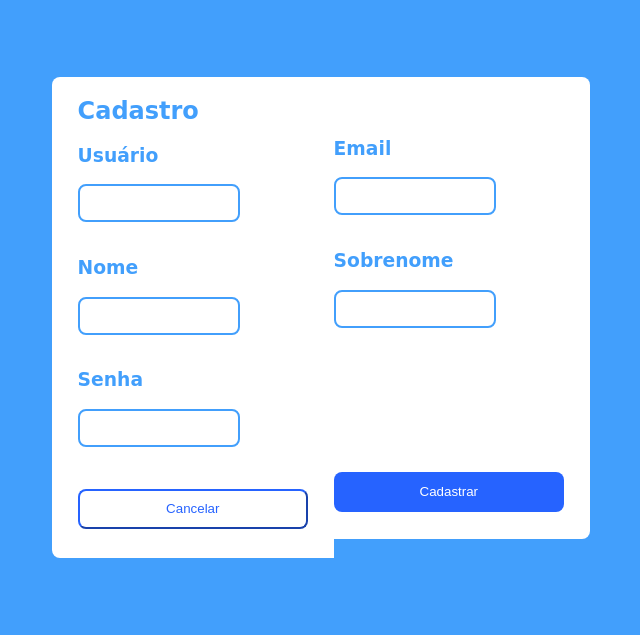
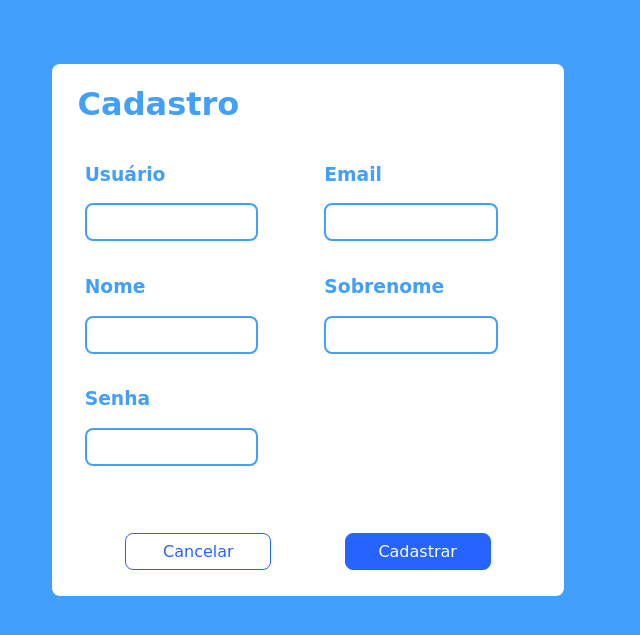
Before and after one commit to ArthurSMR/rolling-tetris, a PHP site: page /cadastro.html in a window 1280 px wide. Shown: the part 77-712 px from the top of the page, without its empty margins (332-972 px from the left). Run offline with PHP 8.4, Linux system fonts and the light colour scheme; some web fonts are replaced.

Commit message:
register page refactoring

```diff
--- a/cadastro.html
+++ b/cadastro.html
@@ -19,13 +19,14 @@
         </div>
     </header>
 
+    <div class="main-container">
         <div class="corpo-cadastro">
+            <h1 class="form-title">
+                Cadastro
+            </h1>
 
-        <div class="info_esquerda">
-            <h2>
-                Cadastro
-            </h2>
-            <form action="">
+            <form>
+                <div class="first-column">
                     <h3>
                         Usuário
                     </h3>
@@ -38,14 +39,9 @@
                         Senha
                     </h3>
                     <input type="password"> <br>
-                <a href="index.html">
-                    <button class="cancelar" type="button">Cancelar</button> <br>
-                </a>
-            </form>
                 </div>
 
-        <div class="info_direita">
-            <form action="">
+                <div class="second-column">
                     <h3>
                         Email
                     </h3>
@@ -54,10 +50,13 @@
                         Sobrenome
                     </h3>
                     <input> <br>
-                <a href="index.html">
-                    <button class="cadastrar" type="button">Cadastrar</button> <br>
-                </a>
+                </div>
             </form>
+
+            <div class="buttons-container">
+                <a class="cancelar" href="index.html">Cancelar</a>
+                <a class="cadastrar" href="index.html">Cadastrar</a>
+            </div>
         </div>
     </div>
 </body>
--- a/css/styles.css
+++ b/css/styles.css
@@ -423,32 +423,66 @@ button.cadastro {
 
 /* Cadastro */
 
-.corpo-cadastro,
-.info_direita,
-.info_esquerda {
-    margin-top: 3%;
-    width: 100%;
-    float: left;
+.main-container {
+    display: flex;
+    align-items: center;
+    justify-content: center;
+}
+
+.corpo-cadastro {
+    border-radius: 8px;
+    margin-top: 5%;
+    width: 40%;
+    height: 60%;
+    background-color: white;
+}
+
+.form-title {
+    margin-left: 5%;
     color: rgb(66, 159, 252);
 }
 
-.info_esquerda {
-    margin-left: 30%;
-    padding-left: 2%;
-    background-color: white;
-    width: 20%;
-    border-top-left-radius: 8px;
-    border-bottom-left-radius: 8px;
-    padding-bottom: 1%;
+.corpo-cadastro form {
+    margin-left: 0%;
+    display: flex;
+    justify-content: space-evenly;
 }
 
-.info_direita {
-    background-color: white;
-    width: 20%;
-    padding-top: 3.3%;
-    padding-bottom: 0.85%;
-    border-top-right-radius: 8px;
-    border-bottom-right-radius: 8px;
+.corpo-cadastro form h3 {
+    color: #429FFC;
+}
+
+.corpo-cadastro form input {
+    width: 80%;
+    height: 32px;
+    margin-right: 24px;
+    margin-bottom: 16px;
+    border: 2px solid rgb(66, 159, 252);
+    border-radius: 8px;
+}
+
+.buttons-container {
+    display: flex;
+    justify-content: space-evenly;
+}
+
+.buttons-container a {
+    width: 25%;
+    height: 10%;
+    margin-top: 10%;
+    margin-bottom: 5%;
+    padding: 8px;
+    text-align: center;
+    text-decoration: none;
+    border: 1px solid rgb(38, 99, 255);
+    border-radius: 8px;
+    color: rgb(38, 99, 255);
+    cursor: pointer;
+}
+
+.buttons-container .cadastrar {
+    color: white;
+    background-color: rgb(38, 99, 255);
 }
 
 input {
@@ -459,30 +493,6 @@ input {
     border-radius: 8px;
     border-style: solid;
     border-color: rgb(66, 159, 252);
-}
-
-.cancelar {
-    margin-top: 10%;
-    margin-bottom: 16px;
-    background: none;
-    border-color: rgb(38, 99, 255);
-    color: rgb(38, 99, 255);
-    width: 90%;
-    cursor: pointer;
-    height: 40px;
-    border-radius: 8px;
-}
-
-.cadastrar {
-    margin-top: 50%;
-    margin-bottom: 16px;
-    border: none;
-    background-color: rgb(38, 99, 255);
-    color: white;
-    width: 90%;
-    cursor: pointer;
-    height: 40px;
-    border-radius: 8px;
 }
 
 .table-picker {
```
Lines whose indentation alone changed are shown as unchanged.
